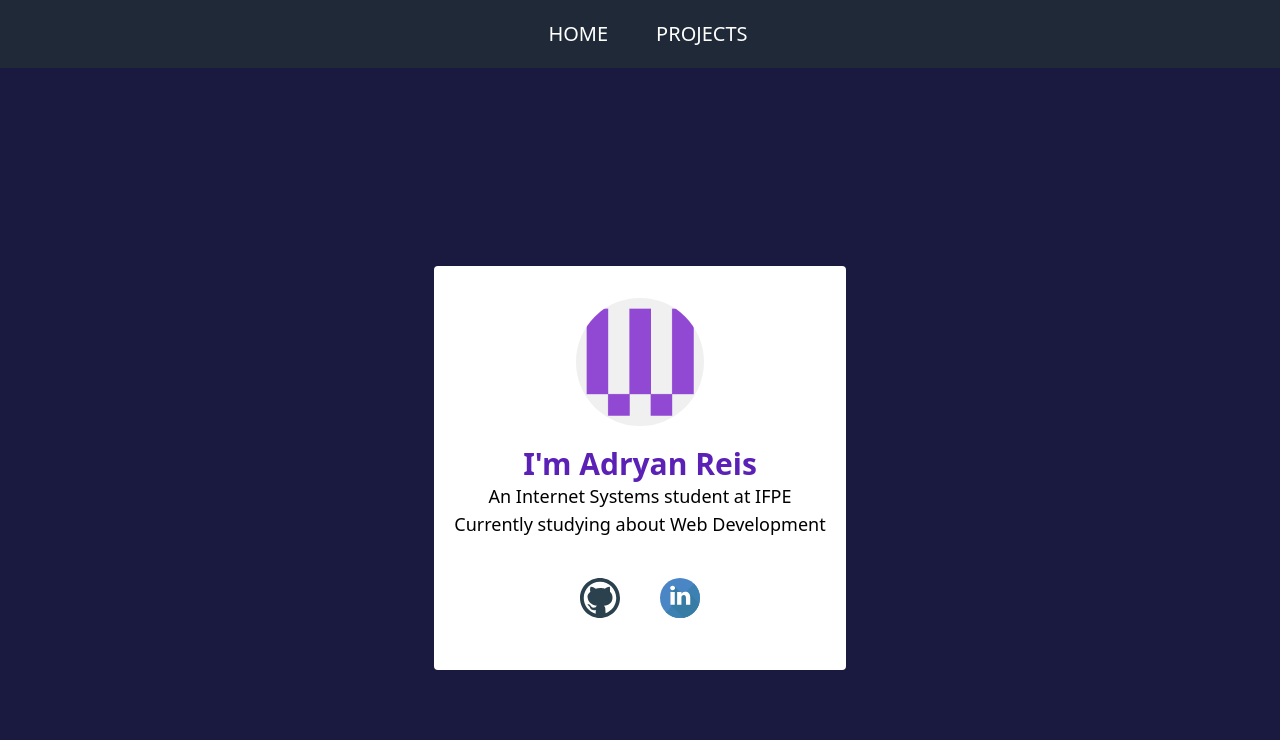
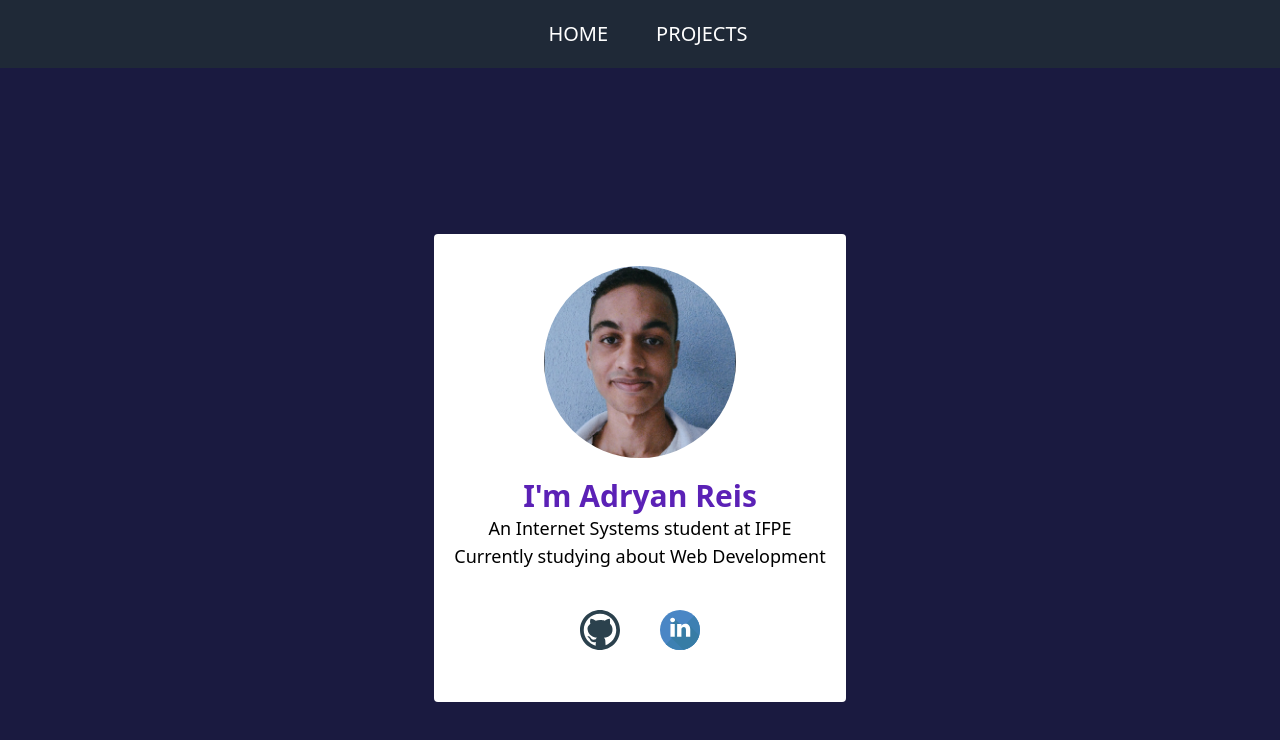
Before and after one commit to Nasc1mento/my-portfolio, a React (Vite) app: page / in a window 1280 px wide. Shown: the top 740 px of the page. Built offline with nearby package versions, Linux system fonts and the light colour scheme.

Commit message:
add linkedIn photo and edit meta tags

```diff
--- a/index.html
+++ b/index.html
@@ -4,7 +4,9 @@
     <meta charset="UTF-8" />
     <link rel="icon" type="image/svg+xml" href="/vite.svg" />
     <meta name="viewport" content="width=device-width, initial-scale=1.0" />
-    <title>Adryan N. Reis | Portfolio</title>
+    <title>Adryan N. Reis - Internet System Student</title>
+    <meta name="title" content="Adryan N. Reis - Intenet System Student">
+    <meta name="description" content="Internet System Student, Brazil">
   </head>
   <body>
     <div id="root"></div>
--- a/src/components/Home/TextPage.tsx
+++ b/src/components/Home/TextPage.tsx
@@ -1,7 +1,7 @@
 import React, { Component } from 'react'
-import githubPhotoProfile from '../../assets/githubprofile.png'
 import githubIcon from '../../assets/github-svg.svg'
 import linkedinIcon from '../../assets/linkedin-svg.svg'
+import adryanIcon from '../../assets/adryan.jpg'
 
 export default class TextPage extends Component {
   render() {
@@ -10,7 +10,7 @@ export default class TextPage extends Component {
           <div className='md:justify-center md:items-center m-5 text-center'>
             <div className='bg-white rounded py-8'>
               <div className='flex justify-center'>
-                <img className='rounded-full w-32 h-32' src={githubPhotoProfile} />
+                <img className='rounded-full w-48 h-48' src={adryanIcon} />
               </div>
             <div className='m-5'>
                 <h1 className="text-3xl text-violet-800 font-bold">I'm Adryan Reis</h1>
```
Also changed, not shown: src/assets/adryan.jpg (added).
